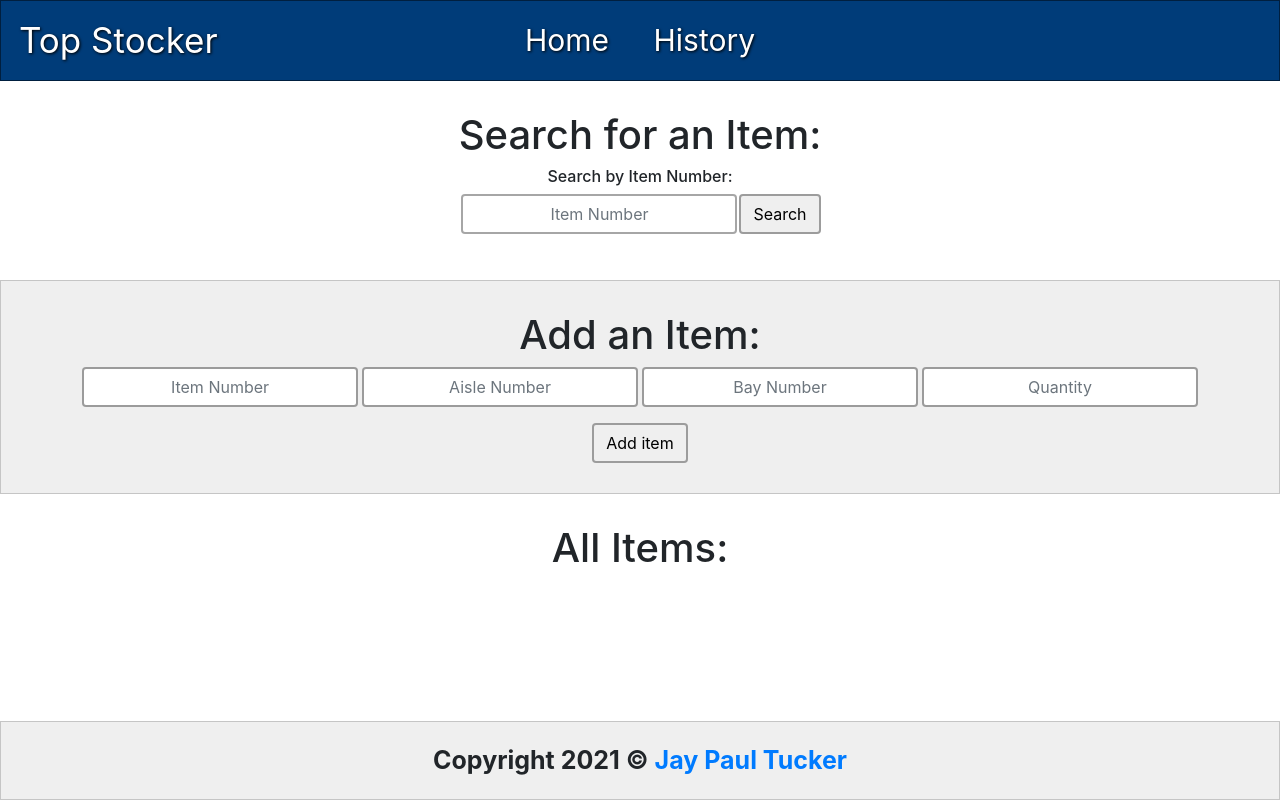
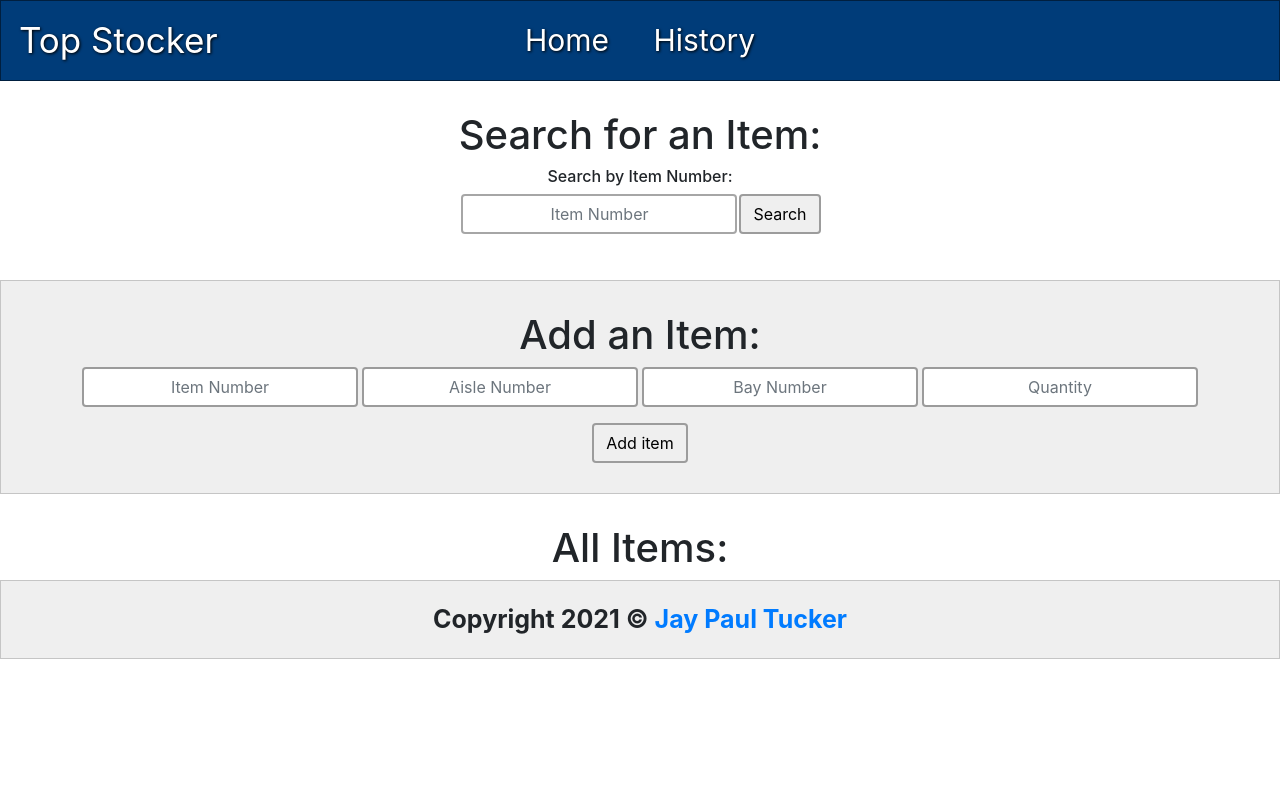
Before and after one commit to JayPTucker/TopStocker, a website: page app/public/home.html in a window 1280 px wide. Drawn offline with nearby package versions, Linux system fonts and the light colour scheme; no server answers; a web font is replaced by a local one.

Commit message:
Removed Credits being Fixed to the bottom of screen

```diff
--- a/app/public/css/styles.css
+++ b/app/public/css/styles.css
@@ -203,10 +203,6 @@ div {
 .copyright-row {
     background-color: rgba(128, 128, 128, 0.13);
     border: 1px solid rgba(0, 0, 0, 0.178);
-
-    position: fixed;
-    bottom: 0;
-    width: 100%;
 }
 
 .copyright {
```
